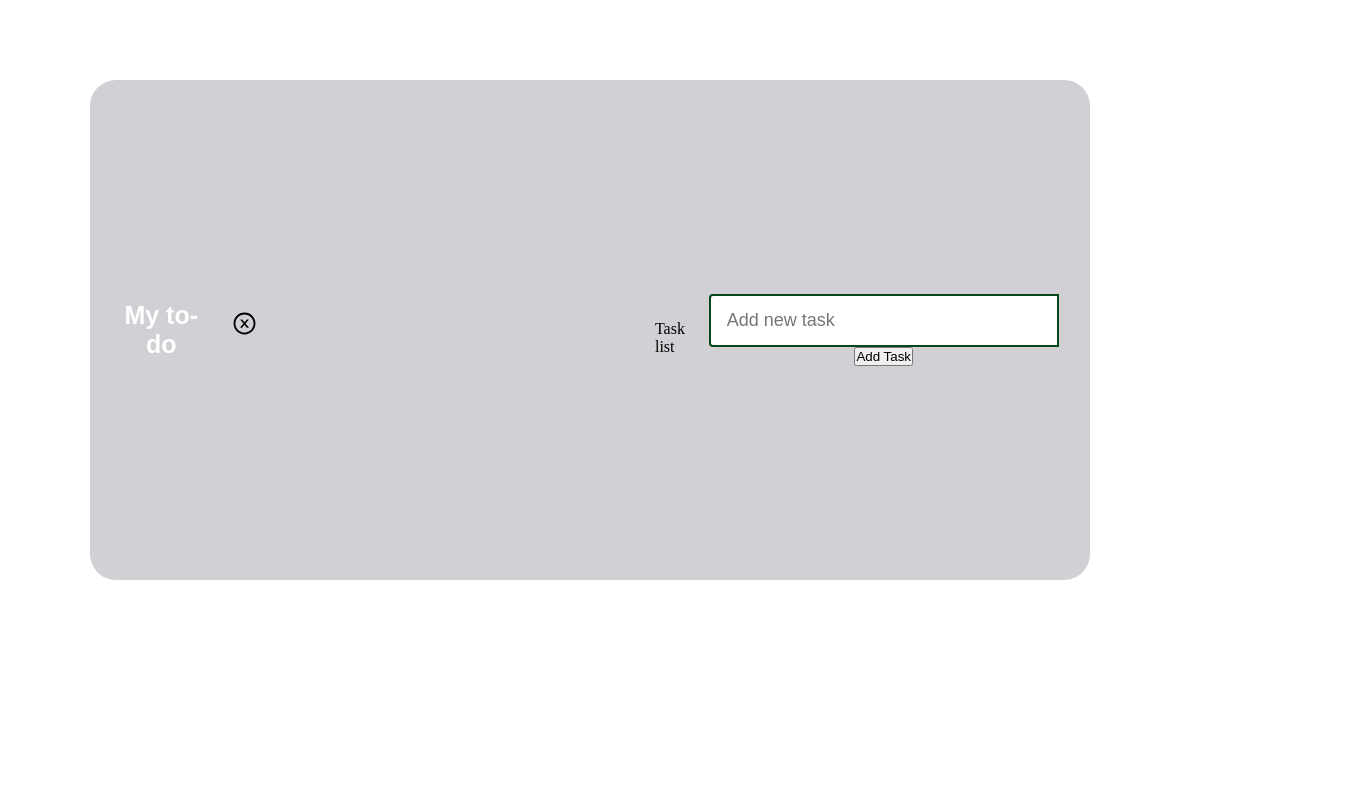
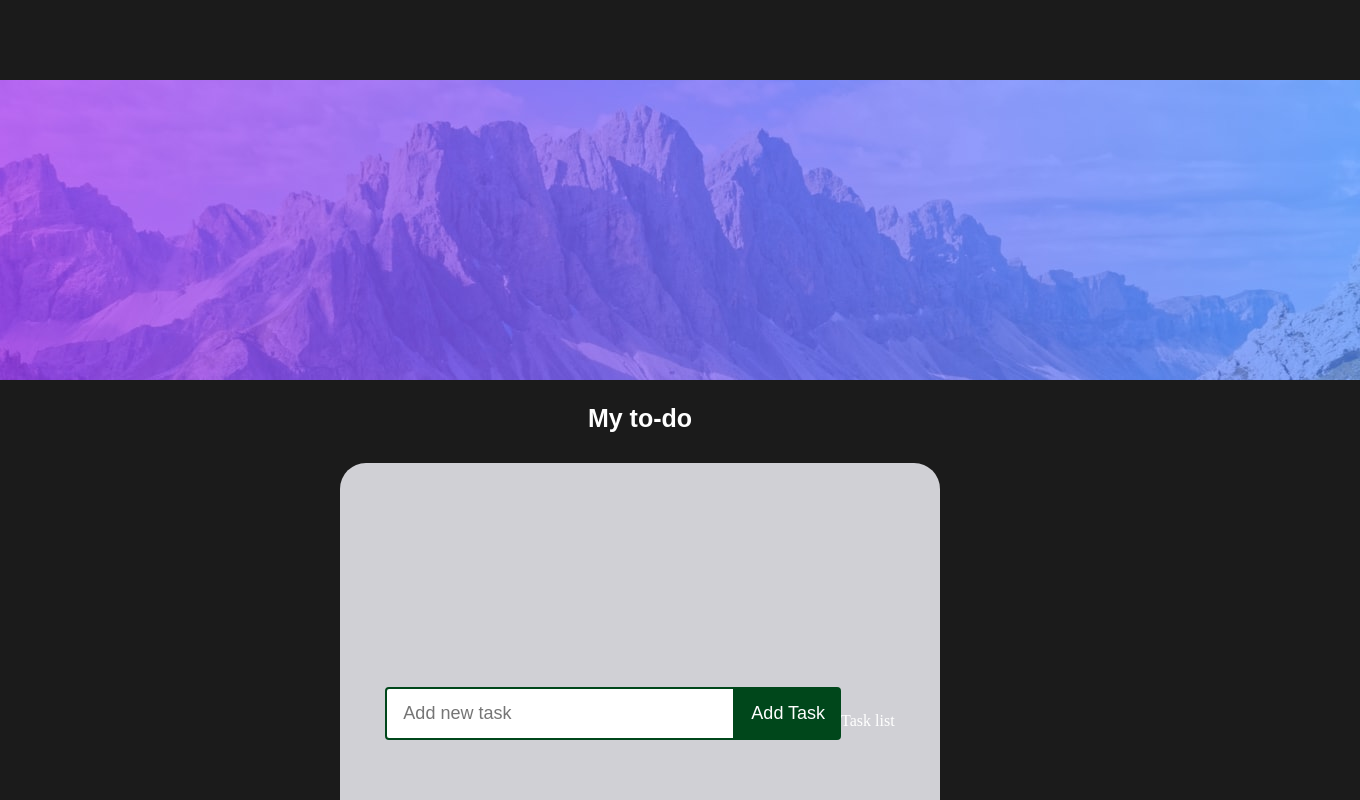
Before and after one commit to Joey19900/todoApp, a React (Create React App) app: page / in a window 1280 px wide. Shown: the top 800 px of the page, 1360 px wide, since content can reach past the window. Built offline with nearby package versions, Linux system fonts and the light colour scheme.

Commit message:
hooks added

```diff
--- a/src/App.css
+++ b/src/App.css
@@ -6,17 +6,24 @@
 
 html,
 body {
-  color: #000000;
-  background-color: #ffffff;
-  font-family: 'Times New Roman', Times, serif;
+  color: white;
+  background-color: #1b1b1b;
+  font-family: "Times New Roman", Times, serif;
   margin: 40px;
   justify-content: center;
 }
-
-.todoapp {
+h1 {
+  color: white;
+  font-size: 25px;
+  font-family: sans-serif;
+  text-align: center;
+  margin: 20px 0;
+}
+.todoApp {
   display: flex;
   flex-wrap: wrap;
   justify-content: center;
+  align-items: center;
 }
 
 /*container*/
@@ -30,22 +37,15 @@ body {
 
 /*image*/
 
-.background {
+.top-landscap {
   width: 1000px;
   height: 300px;
 }
 
-/*estyle task bar*/
-h1 {
-  color: white;
-  font-size: 25px;
-  font-family: sans-serif;
-  text-align: center;
-  margin: 20px 0;
-}
+/*style task bar*/
 
 .task-list-main {
-  width: 1000px;
+  width: 600px;
   min-height: 500px;
   background-color: #d0d0d5;
   padding: 25px;
--- a/src/App.js
+++ b/src/App.js
@@ -1,18 +1,16 @@
-import React from 'react';
-import './App.css';
-
-import TaskItem from './components/TaskItem';
-import TaskList from './components/TaskList';
+import React from "react";
+import "./App.css";
+import montain from "./assets/images/montain.jpg";
+import TaskList from "./components/TaskList";
 
 function App() {
   return (
-    <div className='todoApp'>
-      <div className='top-botton'></div>
-
-      <div className='task-list-main'>
-        <h1> My to-do </h1>
-
-        <TaskItem />
+    <div className="todoApp">
+      <div className="image-background-container">
+        <img src={montain} className="top-landscape" />
+        <h1>My to-do</h1>
+      </div>
+      <div className="task-list-main">
         <TaskList />
       </div>
     </div>
--- a/src/components/TaskForm/TaskForm.css
+++ b/src/components/TaskForm/TaskForm.css
@@ -15,7 +15,7 @@
   outline: none;
 }
 
-.task-button {
+.Task-button {
   padding: 16px;
   font-size: 18px;
   font-family: sans-serif;
--- a/src/components/TaskForm/index.jsx
+++ b/src/components/TaskForm/index.jsx
@@ -1,16 +1,32 @@
-import React from 'react';
-import './TaskForm.css';
+import React from "react";
+import "./TaskForm.css";
+import { useState } from "react";
 
 function TaskForm(props) {
+  const [input, setInput] = useState("");
+
+  const handleChange = (e) => {
+    setInput(e.target.value);
+  };
+
+  /*tests*/
+  const handleSend = (e) => {
+    const newTask = {
+      id: "34545",
+      text: "hi",
+    };
+  };
+
   return (
-    <form className='taskForm'>
+    <form className="taskForm">
       <input
-        className='task-input'
-        type='text'
-        placeholder='Add new task '
-        name='text'
+        className="task-input"
+        type="text"
+        placeholder="Add new task "
+        name="text"
+        onChange={handleChange}
       />
-      <button className='Task-button'>Add Task</button>
+      <button className="Task-button">Add Task</button>
     </form>
   );
 }
--- a/src/components/TaskItem/TaskItem.css
+++ b/src/components/TaskItem/TaskItem.css
@@ -1,13 +1,14 @@
 .task-container {
   width: 500px;
-  min-height: 65px; /*no se agrega altura máxima para que el texto se extienda*/
-  /* background-color: black; */
+  min-height: 65px;
+  background-color: #1b1b32;
   margin: 5px 0;
   padding: 8px 15px 8px 20px;
-  display: flexbox;
+  display: flex;
   justify-content: space-between;
   align-items: center;
-  border-radius: 1px solid rgb(225, 13, 13);
+  border-radius: 7px;
+  border: 1px solid white;
   cursor: pointer;
 }
 
@@ -19,7 +20,7 @@
   font-size: 20px;
   display: flex;
   align-items: center;
-  overflow-wrap: anywhere; /*si el texto es muy largo se corta y da salto de renglón */
+  overflow-wrap: anywhere;
 }
 
 /* icon */
--- a/src/components/TaskItem/index.jsx
+++ b/src/components/TaskItem/index.jsx
@@ -1,13 +1,15 @@
-import React from 'react';
-import './TaskItem.css';
-import { AiOutlineCloseCircle } from 'react-icons/ai';
+import React from "react";
+import "./TaskItem.css";
+import { AiOutlineCloseCircle } from "react-icons/ai";
 
-function TaskItem({ text, finish }) {
+function TaskItem({ id, text, finish, completeTask, delateTask }) {
   return (
-    <div className={finish ? 'task-container finish' : 'task-container '}>
-      <div className='task-text'>{text}</div>
-      <div className='task-container-icons'>
-        <AiOutlineCloseCircle className='task-icon' />
+    <div className={finish ? "task-container finish" : "task-container "}>
+      <div className="task-text" onClick={() => completeTask(id)}>
+        {text}
+      </div>
+      <div className="task-container-icons" onClick={() => delateTask(id)}>
+        <AiOutlineCloseCircle className="task-icon" />
       </div>
     </div>
   );
--- a/src/components/TaskList/index.jsx
+++ b/src/components/TaskList/index.jsx
@@ -1,15 +1,24 @@
-import React from 'react';
-import TaskForm from '../TaskForm';
-import './TaskList.css';
-import { useState } from 'react';
+import React from "react";
+import TaskForm from "../TaskForm";
+import "./TaskList.css";
+import TaskItem from "../TaskItem";
+import { useState } from "react";
 
 function TaskList() {
-  const [task, setTask] = useState([]);
+  const [tasks, setTasks] = useState([]);
+
+  const AddTask = (task) => {
+    console.log("tarea agregada");
+    console.log(tasks);
+  };
 
   return (
     <>
-      <div className='task-list-container'>Task list</div>
       <TaskForm />
+      <div className="task-list-container">Task list</div>
+      {tasks.map((task) => (
+        <TaskItem text={task.text} finish={task.finish} />
+      ))}
     </>
   );
 }
```
